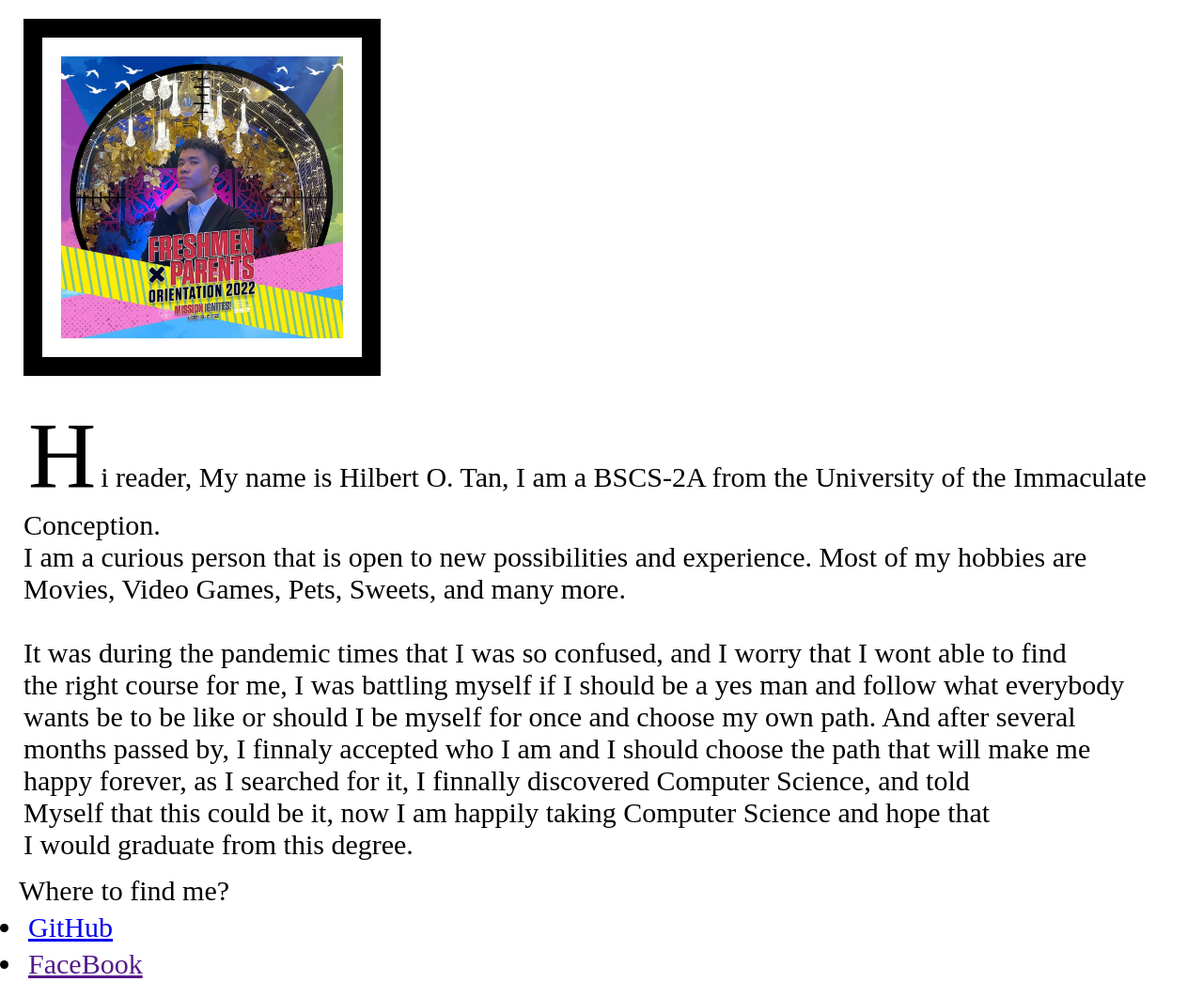
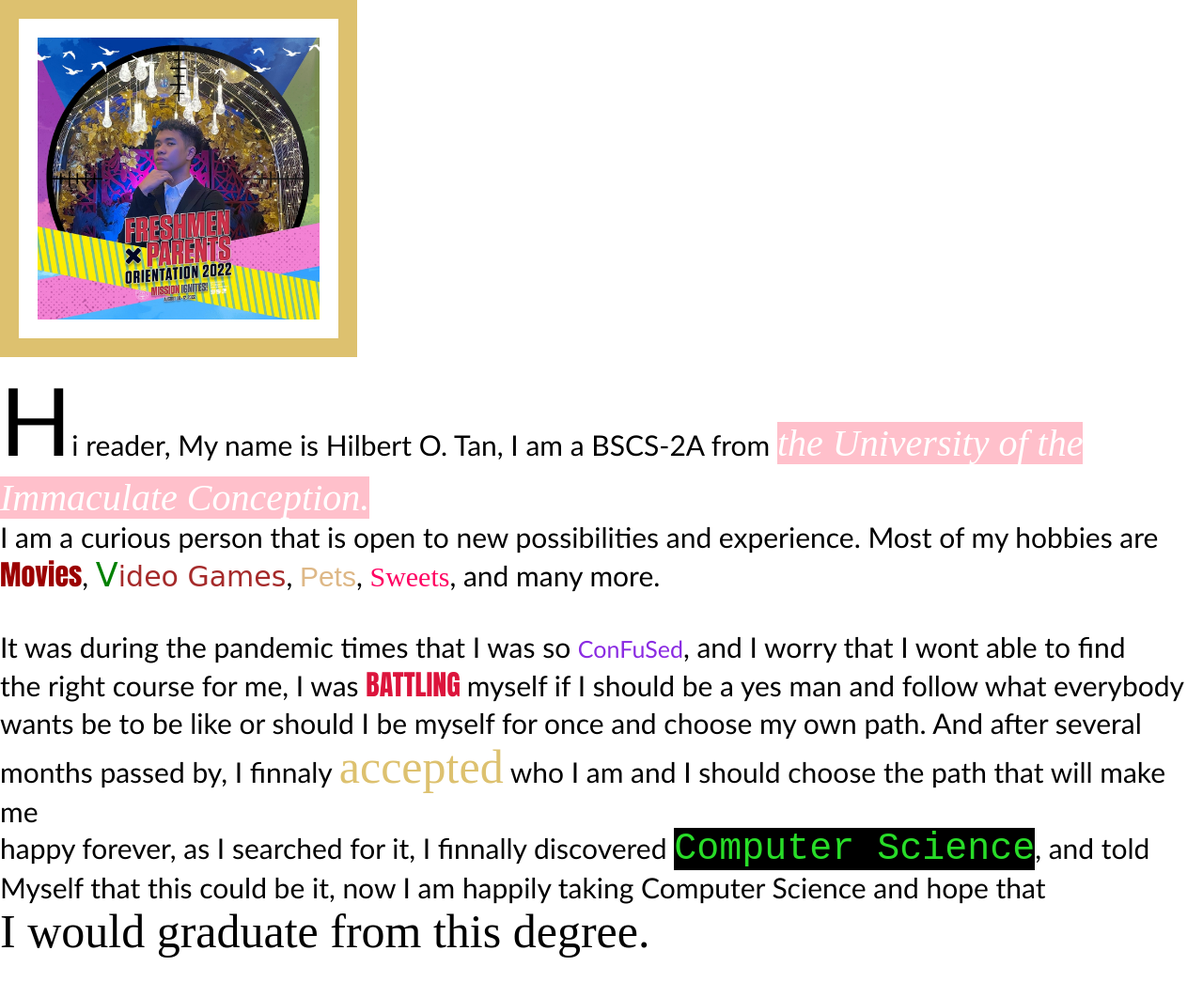
Before and after one commit to rambuTAN03/rambuTAN03.io, a plain HTML site: page AboutMe.html in a window 1280 px wide. Shown: the top 1045 px of the page at 94% size. Drawn offline with Linux system fonts and the light colour scheme.

Commit message:
Final Commit

```diff
--- a/AboutMe.html
+++ b/AboutMe.html
@@ -9,26 +9,27 @@
         <div class="container">
             <div class="grid1"><img src="1234.jpg" alt=""></div>
             <div class="grid2">
-                <p><span class="start">H</span>i reader, My name is Hilbert O. Tan, I am a BSCS-2A from the University of the Immaculate Conception.
+                <p><span class="start">H</span>i reader, My name is Hilbert O. Tan, I am a BSCS-2A from <span class="UIC">the University of the Immaculate Conception.</span>
             <br>
             I am a curious person that is open to new possibilities and experience. Most of my hobbies are
             <br>
-            Movies, Video Games, Pets, Sweets, and many more.
+            <span class="Movie">Movies</span>, <span class="V"><span class="VV">V</span>ideo Games</span>, <span class="P">Pets</span>, <span class="S">Sweets</span>, and many more.
             <br>
             <br>
-            It was during the pandemic times that I was so confused, and I worry that I wont able to find
+            It was during the pandemic times that I was so <span class="CON">ConFuSed</span>, and I worry that I wont able to find
             <br>
-            the right course for me, I was battling myself if I should be a yes man and follow what everybody
+            the right course for me, I was <span class="BAT">BATTLING </span>myself if I should be a yes man and follow what everybody
             <br>
             wants be to be like or should I be myself for once and choose my own path. And after several
             <br>
-            months passed by, I finnaly accepted who I am and I should choose the path that will make me
+            months passed by, I finnaly <span class="ACC">accepted</span> who I am and I should choose the path that will make me
             <br>
-            happy forever, as I searched for it, I finnally discovered Computer Science, and told
+            happy forever, as I searched for it, I finnally discovered <span class="CS">Computer Science</span>, and told
             <br>
             Myself that this could be it, now I am happily taking Computer Science and hope that
             <br>
-            I would graduate from this degree.
+            <span class="END">I would graduate from this degree.</span>
+
         </p></div>
 
 
--- a/about.css
+++ b/about.css
@@ -1,17 +1,16 @@
 *{
-    margin: 5px;
+    margin: 0px;
     padding: 0px;
     font-size: 30px;
+    font-family:'Gill Sans', 'Gill Sans MT', Calibri, 'Trebuchet MS', sans-serif;
 }
-
 .container{
     display: grid;
     grid-template-areas:
-    "image" "text2"
-
-    ;
+    "image" "text2";
     height: auto;
     width: auto;
+    margin-bottom: 100px;
 
 }
 
@@ -38,4 +37,80 @@ img{
     padding: 20px;
     border: 20px;
     border-style: solid;
+    border-color: #ddc16f;
 }
+
+.UIC{
+    color: white;
+    background-color: pink;
+    font-style: italic;
+    font-family:'Times New Roman', Times, serif;
+    font-size: 40px;
+}
+
+.Movie{
+    color: rgb(155, 1, 1);
+    font-family:Impact, Haettenschweiler, 'Arial Narrow Bold', sans-serif ;
+
+}
+
+.V{
+    font-family:cursive;
+    color: brown;
+
+}
+
+.V .VV{
+    font-family: cursive;
+    color: green;
+    font-size: 35px;
+}
+
+.P{
+    color: burlywood;
+    font-family:sans-serif;
+}
+
+.S{
+    color:rgb(255, 0, 98);
+
+    font-family: initial;
+}
+
+.CON{
+    font-size: 25px;
+    color: blueviolet;
+
+}
+
+.BAT{
+    color: crimson;
+    font-family: Impact, Haettenschweiler, 'Arial Narrow Bold', sans-serif;
+
+}
+
+.ACC{
+    font-size: 50px;
+    color: #ddc16f;
+    font-family: 'Times New Roman', Times, serif;
+
+}
+
+.CS{
+    background-color: black;
+    color: rgb(40, 221, 40);
+    font-size: 40px;
+    font-family: 'Courier New', Courier, monospace;
+
+}
+
+.END{
+    font-size: 50px;
+    font-family: 'Times New Roman', Times, serif;
+
+
+}
+
+li{
+    display: inline;
+}
--- a/index.css
+++ b/index.css
@@ -1,6 +1,6 @@
 table{
     width: 100%;
-    height: 50px;
+    height: 500px;
 
 }
 
```
Also changed, not shown: Financial_Tracker.html (+1 -1 lines), index.html (+1 -0 lines).
